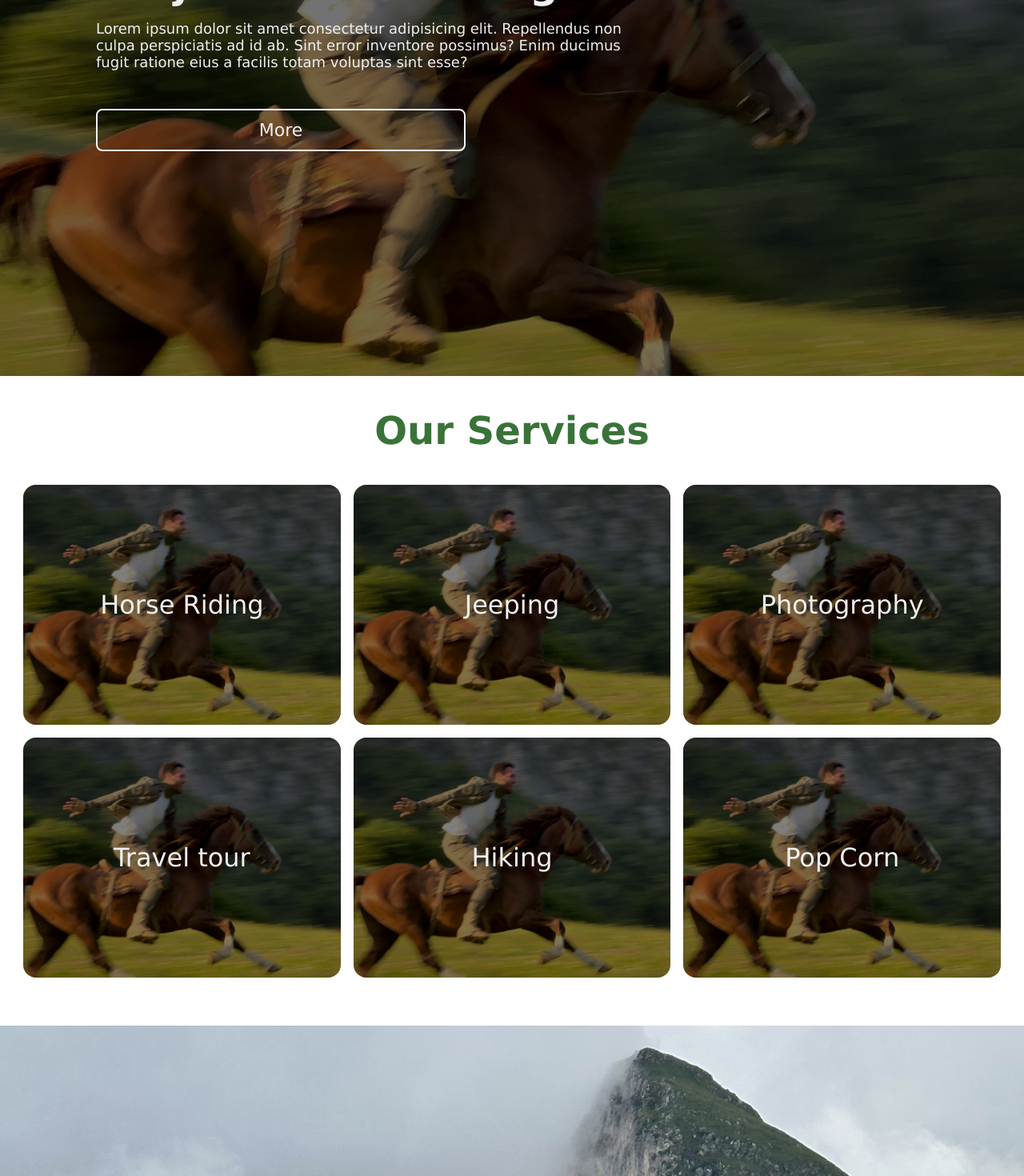
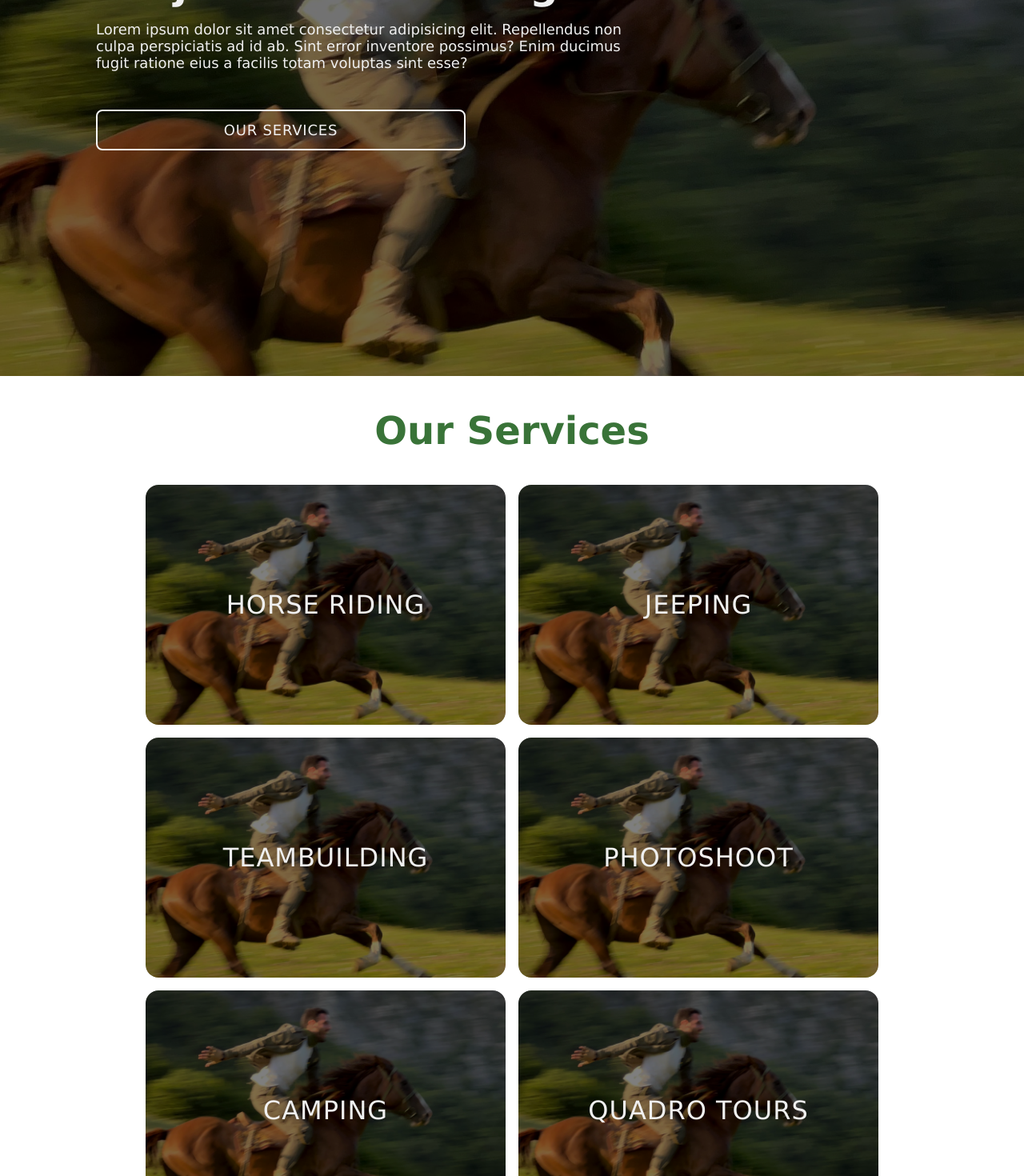
Before and after one commit to VaheHovakimyan/dilijan-horse-riding, a Next.js app: page / in a window 1280 px wide. Shown: the part 420-1890 px from the top of the page at 80% size. Built offline with nearby package versions, Linux system fonts and the light colour scheme.

Commit message:
some changes

```diff
--- a/libs/common/ui/pages/HomePageNew/galleryHome/GalleryHome.module.scss
+++ b/libs/common/ui/pages/HomePageNew/galleryHome/GalleryHome.module.scss
@@ -2,13 +2,9 @@
 
 %grid_Template {
   display: grid;
-  // padding: 10px;
-  // padding: 40px 0;
   color: black;
   .gallery_home_main_item {
-    // background-color: rgba(255, 255, 255, 0.8);
     border: 1px solid rgba(255, 255, 255, 0.8);
-    // padding: 20px;
     font-size: 30px;
     text-align: center;
     font-size: 100px;
@@ -17,16 +13,25 @@
     background-position: center;
     background-size: cover;
     object-fit: cover;
-    .gallery_home_main_item_opacity{
+    .gallery_home_main_item_opacity {
+      display: flex;
+      justify-content: center;
+      align-items: center;
       width: 100%;
       height: 100%;
       background-color: rgba(0, 0, 0, 0.3);
       // object-fit: cover;
+      .gallery_home_main_item_opacity_last {
+        color: white;
+        font-family: Verdana, Geneva, Tahoma, sans-serif;
+        font-size: 72px;
+      }
     }
   }
 }
 
 // Style
+
 .gallery_home {
   max-width: 1440px;
   margin: 40px auto;
@@ -34,7 +39,7 @@
     @extend %grid_Template;
     grid-template-columns: 2fr 3fr 1fr;
   }
-  .gallery_home_main_2{
+  .gallery_home_main_2 {
     @extend %grid_Template;
     grid-template-columns: 1fr 3fr 2fr;
   }
--- a/libs/common/ui/pages/HomePageNew/galleryHome/GalleryHome.tsx
+++ b/libs/common/ui/pages/HomePageNew/galleryHome/GalleryHome.tsx
@@ -28,7 +28,9 @@ export const GalleryHome = ({ }: {}) => {
           <div className={style.gallery_home_main_item_opacity}></div>
         </div>
         <div className={style.gallery_home_main_item}>
-          <div className={style.gallery_home_main_item_opacity}></div>
+          <div className={style.gallery_home_main_item_opacity}>
+            <p className={style.gallery_home_main_item_opacity_last}>+ 343</p>
+          </div>
         </div>
       </div>
     </div>
--- a/libs/common/ui/pages/HomePageNew/ourServices/OurServicesHome.module.scss
+++ b/libs/common/ui/pages/HomePageNew/ourServices/OurServicesHome.module.scss
@@ -1,6 +1,6 @@
 // Imports
 
-@import '../../../scss/variables/colors.scss';
+@import "../../../scss/variables/colors.scss";
 
 // Style
 
@@ -21,25 +21,45 @@
     align-items: center;
     gap: 16px;
     .our_services_home_item {
-      width: calc(calc(100% / 3) - 30px);
+      width: 100%;
+      min-width: 200px;
+      max-width: 450px;
       height: 300px;
-      background-position: center;
-      background-repeat: no-repeat;
-      background-size: cover;
       border-radius: 16px;
+      cursor: pointer;
+      overflow: hidden;
       .our_services_home_item_opacity {
         display: flex;
         justify-content: center;
         align-items: center;
         width: 100%;
         height: 100%;
-        background-color: rgba(0, 0, 0, 0.5);
+        background-position: center;
+        background-repeat: no-repeat;
+        background-size: cover;
         border-radius: 16px;
-        .our_services_home_item_p{
+        transition: all 0.4s linear;
+        .our_services_home_item_p_center{
+          display: flex;
+          justify-content: center;
+          align-items: center;
+          width: 100%;
+          height: 100%;
+          background-color: rgba(0, 0, 0, 0.5);
+        .our_services_home_item_p {
           font-size: 32px;
           color: rgb(240, 240, 240);
           font-family: Verdana, serif;
+          text-transform: uppercase;
+          letter-spacing: 1px;
         }
+      }
+      }
+    }
+    .our_services_home_item:hover {
+      .our_services_home_item_opacity{
+        transition: all 0.3s linear;
+        transform: scale(1.15);
       }
     }
   }
--- a/libs/common/ui/pages/HomePageNew/ourServices/OurServicesHome.tsx
+++ b/libs/common/ui/pages/HomePageNew/ourServices/OurServicesHome.tsx
@@ -1,7 +1,6 @@
 'use client'
 
 import style from "./OurServicesHome.module.scss";
-// import image from '../../../assets/images/home_main_background.jpg';
 
 
 const ourServices = [
@@ -18,22 +17,22 @@ const ourServices = [
   {
     id: Math.random(),
     image: "/home_main_background.jpg",
-    title: "Photography",
+    title: "Teambuilding",
   },
   {
     id: Math.random(),
     image: "/home_main_background.jpg",
-    title: "Travel tour",
+    title: "Photoshoot",
   },
   {
     id: Math.random(),
     image: "/home_main_background.jpg",
-    title: "Hiking",
+    title: "Camping",
   },
   {
     id: Math.random(),
     image: "/home_main_background.jpg",
-    title: "Pop Corn",
+    title: "Quadro tours",
   },
 ];
 
@@ -45,9 +44,11 @@ export const OurServicesHome = ({ }: {}) => {
       <div className={style.our_services_home_flex}>
         {ourServices.map((item) => {
           return (
-            <div key={item.id} style={{ backgroundImage: `url('${item.image}')` }} className={style.our_services_home_item}>
-              <div className={style.our_services_home_item_opacity}>
-                <p className={style.our_services_home_item_p}>{item.title}</p>
+            <div key={item.id} className={style.our_services_home_item}>
+              <div className={style.our_services_home_item_opacity} style={{ backgroundImage: `url('${item.image}')` }} >
+                <div className={style.our_services_home_item_p_center}>
+                  <p className={style.our_services_home_item_p}>{item.title}</p>
+                </div>
               </div>
             </div>
           )
--- a/libs/common/ui/pages/HomePageNew/welcomeComponent/WelcomeComponent.module.scss
+++ b/libs/common/ui/pages/HomePageNew/welcomeComponent/WelcomeComponent.module.scss
@@ -5,7 +5,6 @@
   width: 100%;
   background-image: url("/home_main_background.jpg");
   background-repeat: no-repeat;
-  // background-position: center;
   background-size: cover;
   margin: 0 auto;
   .welcome_main_opacity {
@@ -26,7 +25,6 @@
         color: rgb(240, 240, 240);
         font-size: 50px;
         font-family: Verdana, Geneva, Tahoma, sans-serif;
-        // white-space: nowrap;
         letter-spacing: 1px;
       }
       .welcome_content_description {
@@ -39,13 +37,16 @@
         padding: 12px 24px;
         margin-top: 32px;
         color: rgb(240, 240, 240);
-        font-size: 22px;
+        font-size: 18px;
         border-radius: 8px;
         font-family: Verdana, Geneva, Tahoma, sans-serif;
         border: 2px whitesmoke solid;
         background-color: rgba(0, 0, 0, 0);
         transition: all 0.3s ease-out;
+        letter-spacing: 0.8px;
+        text-transform: uppercase;
         cursor: pointer;
+        line-height: 130%;
       }
       .welcome_content_btn:hover{
         background-color: white;
--- a/libs/common/ui/pages/HomePageNew/welcomeComponent/WelcomeComponent.tsx
+++ b/libs/common/ui/pages/HomePageNew/welcomeComponent/WelcomeComponent.tsx
@@ -18,7 +18,7 @@ export const WelcomeComponent = ({ }: {}) => {
             inventore possimus? Enim ducimus fugit ratione eius a
             facilis totam voluptas sint esse?
           </p>
-          <button className={style.welcome_content_btn}>More</button>
+          <button className={style.welcome_content_btn}>Our Services</button>
         </div>
       </div>
     </div>
--- a/libs/common/ui/shared/Footer/Footer.tsx
+++ b/libs/common/ui/shared/Footer/Footer.tsx
@@ -2,18 +2,12 @@
 
 import React, { useState, useEffect } from "react";
 import { useRouter } from "next/router";
-import cl from "classnames";
 import Image from "next/image";
 
 import style from "./Footer.module.scss";
 import footer_logo from '../../assets/images/header_logo.jpg';
 
-export const Footer = ({
-
-}: {
-
-
-  }) => {
+export const Footer = ({}: {}) => {
 
   return (
     <div className={style.footer_main}>
@@ -27,9 +21,9 @@ export const Footer = ({
           />
           <div className={style.footer_social_div}>
             <div className={style.footer_social_contacts_div}>
-              <p>Telephone: 099-99-99-99</p>
-              <p>Address: Dilijan</p>
-              <p>Email: DilijanHorseRiding@gmail.com</p>
+              <p>Telephone: (+374)77-97-73-34</p>
+              <p>Address: Dilijan, Village of Haghartsin</p>
+              <p>Email: dilijanhorseriding@gmail.com</p>
             </div>
           </div>
         </div>
```
Also changed, not shown: libs/common/ui/pages/HomePageNew/ourHorses/OurHorsesHome.module.scss (+0 -27 lines).
